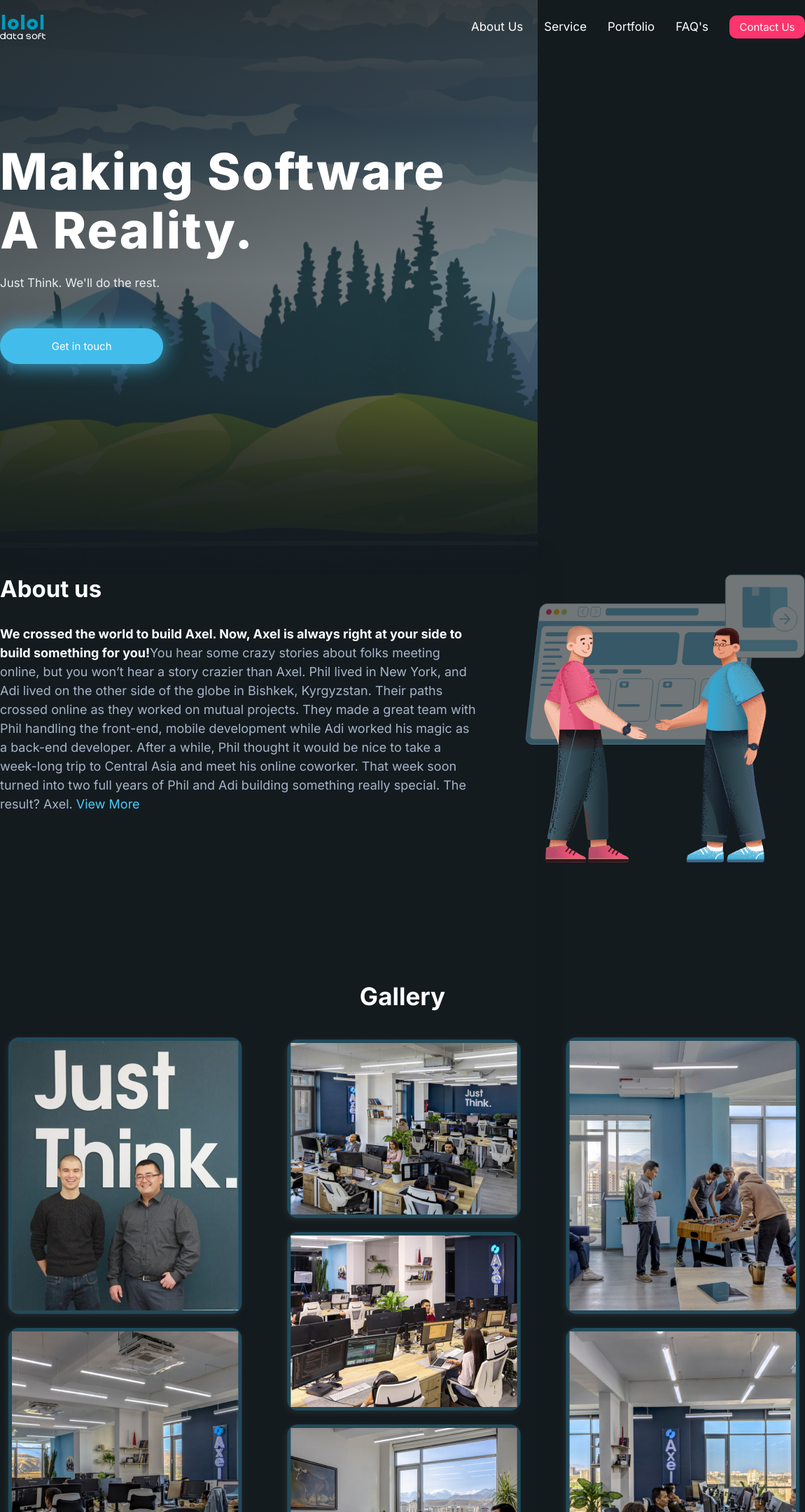
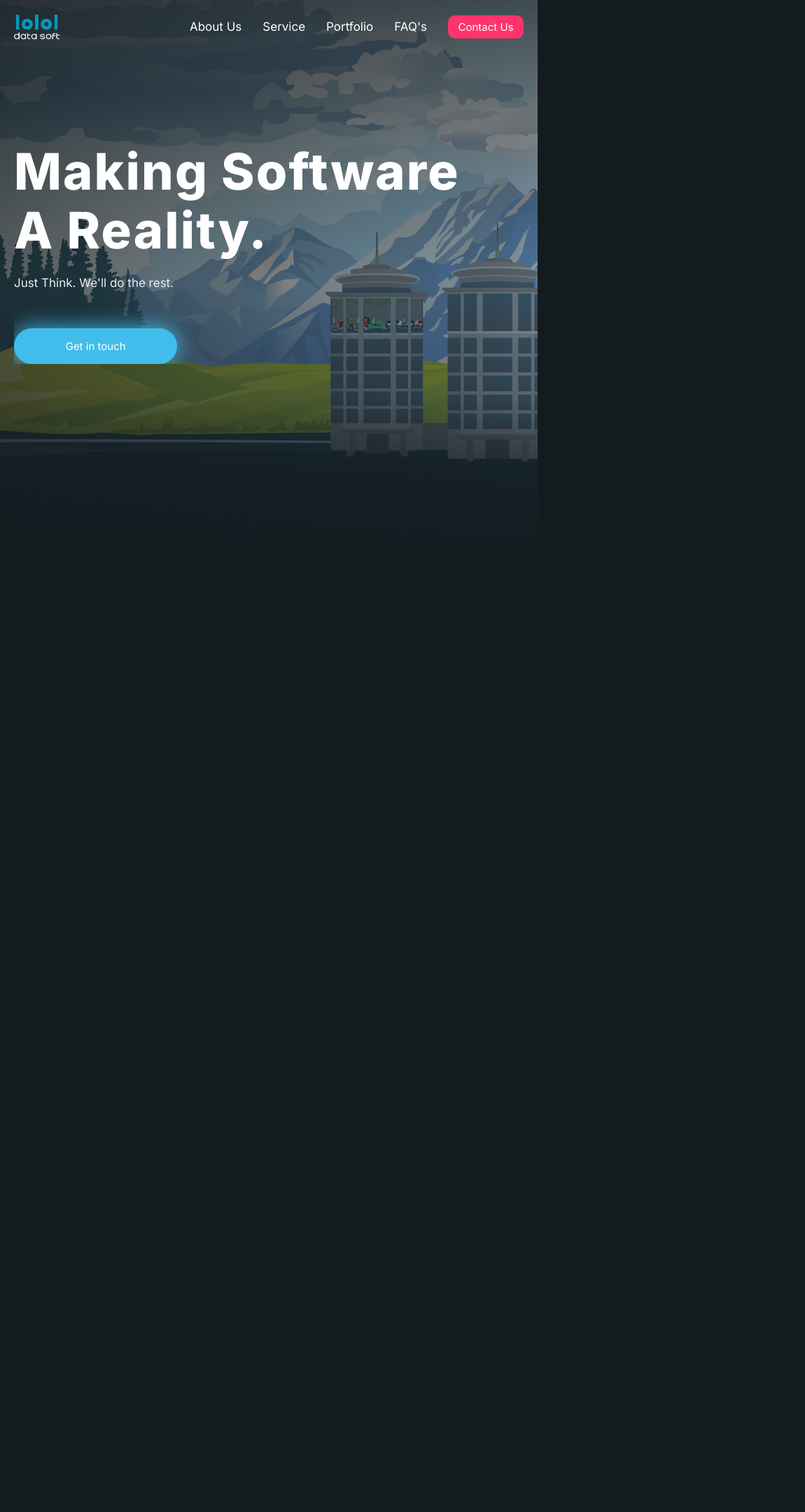
Before and after one commit to komilovmDev/DataSoft, a React (Create React App) app in the folder client/: page / in a window 768 px wide. Shown: the top 2160 px of the page at 70% size, 1150 px wide, since content can reach past the window. After the commit the page ends 800 px from the top, so only its background shows below. Built offline with nearby package versions, Linux system fonts and the light colour scheme.

Commit message:
respansive

```diff
--- a/client/src/style/app.css
+++ b/client/src/style/app.css
@@ -13,3 +13,13 @@ body {
     height: 100vh;
     background-color: #131B1F;
 }
+
+@media screen and (min-width:768px) and (max-width: 1024px){
+    * {
+        overflow-x: hidden;
+    }
+
+    body {
+        width: 100%;
+    }
+}
--- a/client/src/style/home.css
+++ b/client/src/style/home.css
@@ -637,3 +637,144 @@
     line-height: 19px;
     color: #FFFFFF;
 }
+
+@media screen and (min-width:768px) and (max-width: 1024px){
+    .container header {
+        width: 100%;
+        background-image: url(../images/headerBcMIni.png);
+        background-size: cover;
+        padding: 0px 20px;
+    }
+
+    .container header nav {
+        width: 100%;
+    }
+
+    .container main {
+        width: 100%;
+    }
+
+    .container main .about {
+        width: 100%;
+        flex-direction: column;
+        padding: 0px 40px;
+        align-items: center;
+    }
+
+    .container main .about img {
+        width: 400px;
+    }
+
+    .container main .gallery {
+        width: 100%;
+        margin-top: 101px;
+    }
+
+    .container main .gallery .gallerys {
+        padding: 0px 40px;
+        justify-content: center;
+        flex-direction: column;
+    }
+    .container main .gallery .gallerys .gallerysBox1 {
+        width: 100%;
+        flex-direction: row;
+        flex-wrap: wrap;
+    }
+
+    .container main .gallery .gallerys .gallerysBox1 img {
+        max-width: 25%;
+    }
+
+    .container main .portfolio {
+        width: 100%;
+    }
+
+    .container main .portfolio .portfolios {
+        width: 100%;
+        justify-content: center;
+    }
+
+    .container main .portfolio .portfolios img {
+        max-width: 427px;
+        min-width: 427px;
+        max-height: 290px;
+    }
+
+    .container main .services {
+        width: 100%;
+        justify-content: center;
+        align-items: center;
+    }
+
+    .container main .services .servicesMain {
+        width: 100%;
+        justify-content: center;
+        align-items: center;
+    }
+
+    .container main .services .servicesMain .servis  {
+        width: 875px;
+    }
+
+    .container main .services .servicesMain .servis .servisInfo {
+        width: 40%;
+        z-index: 1;
+    }
+
+    .container main .services .servicesMain .servis .servisImg  {
+        right: 90px;
+        bottom: 0;
+    }
+
+    .container main .software {
+        width: 100%;
+    }
+
+    .container main .software .softwareMain  {
+        gap: 80px;
+    }
+
+    .container main .software .softwareMain .line  {
+        display: none;
+    }
+
+    .right {
+        transform: translateX(0px);
+    }
+
+    .left {
+        transform: translateX(0px);
+    }
+
+    .container main .contact {
+        width: 100%;
+    }
+
+    .container main .contact .contactMain {
+        width: 875px;
+        padding: 50px 20px;
+    }
+
+    .container footer {
+        width: 100%;
+    }
+
+    .container footer .footerCon {
+        width: 100%;
+    }
+
+    .container footer .footerCon .footerTop {
+        align-items: center;
+        justify-content: center;
+    }
+
+    .container footer .footerCon .footerTop .footerContact {
+        width: 400px;
+    }
+
+    .container footer .footerCon .footerBottom  {
+        width: 100%;
+        padding: 30px 20px;
+        align-items: center;
+    }
+}
```
Also changed, not shown: client/src/images/headerBcMIni.png (added).
